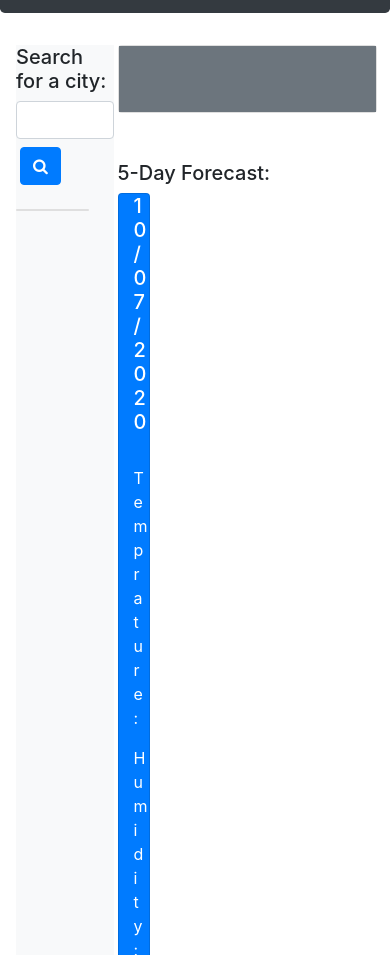
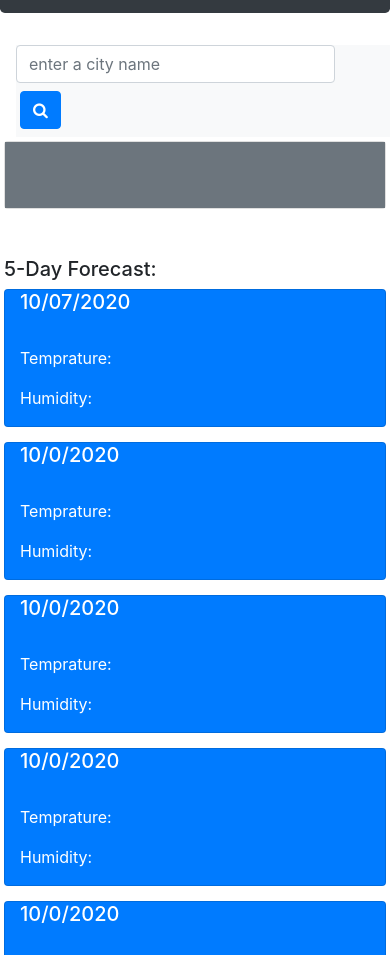
Before and after one commit to girmaD/Weather-Dashboard, a plain HTML site: page index.html in a window 390 px wide. Shown: the part 145-1100 px from the top of the page. Drawn offline with nearby package versions, Linux system fonts and the light colour scheme.

Commit message:
making the app responsive

```diff
--- a/index.html
+++ b/index.html
@@ -17,18 +17,18 @@
     </div>
     <div class="container-fluid">
         <div class="row">
-            <div class="col-3 bg-light ml-3">
+            <div class="col-md-3 bg-light ml-3">
                 <div class="row">
-                    <h5>Search for a city:</h5>
+                    <h5 class="d-none d-sm-block">Search for a city:</h5>
                     <form class="form-inline">
-                        <input type="text" class="form-control mb-2" id="city-name">
+                        <input type="text" class="form-control mb-2" id="city-name" placeholder="enter a city name">
                         <!-- <input id="city-name" class="form-control" type="text"> -->
 
                         <button type="submit" id="search-button" class="btn btn-primary mb-2 ml-1 float-right"><i
                             class="fa fa-search"></i></button>
                       </form>
                 </div>
-                <div class="row mt-3">
+                <div class="row mt-3 d-none d-sm-block">
                     <div class="card w-75">
                         <ul class="list-group list-group-flush">
 
@@ -36,7 +36,7 @@
                     </div>
                 </div>
             </div>
-            <div class="col-8 ml-1">
+            <div class="col-md-8 m-1">
                 <div class="row">
                     <div class="card w-100">
                         <div class="card-body bg-secondary text-white">
@@ -55,8 +55,8 @@
                     <h5>5-Day Forecast: </h5>
                 </div>
                 <div class="row">
-                    <div class="card-deck text-white">
-                        <div class="col-2 card bg-primary">
+                    <div class="card-deck text-white w-100">
+                        <div class="col-md-2 card bg-primary">
                           <div class="card-body p-0">
                             <h5 id="day-1">10/07/2020</h5>
                             <img alt="" id="day-one-icon">
@@ -64,7 +64,7 @@
                             <p id="humid-day-1">Humidity: </p>
                           </div>
                         </div>
-                        <div class="col-2 card bg-primary">
+                        <div class="col-md-2 card bg-primary">
                           <div class="card-body p-0">
                             <h5 id="day-2">10/0/2020</h5>
                             <img alt="" id="day-two-icon">
@@ -72,7 +72,7 @@
                             <p id="humid-day-2">Humidity: </p>
                           </div>
                         </div>
-                        <div class="col-2 card bg-primary">
+                        <div class="col-md-2 card bg-primary">
                           <div class="card-body p-0">
                             <h5 id="day-3">10/0/2020</h5>
                             <img alt="" id="day-three-icon">
@@ -80,7 +80,7 @@
                             <p id="humid-day-3">Humidity: </p>
                           </div>
                         </div>
-                        <div class="col-2 card bg-primary">
+                        <div class="col-md-2 card bg-primary">
                           <div class="card-body p-0">
                             <h5 id="day-4">10/0/2020</h5>
                             <img alt="" id="day-four-icon">
@@ -88,7 +88,7 @@
                             <p id="humid-day-4">Humidity: </p>
                           </div>
                         </div>
-                        <div class="col-2 card bg-primary">
+                        <div class="col-md-2 card bg-primary">
                           <div class="card-body p-0">
                             <h5 id="day-5">10/0/2020</h5>
                             <img alt="" id="day-five-icon">
--- a/script.js
+++ b/script.js
@@ -47,7 +47,7 @@ function updateLocationPage(location){
     let lat = location.coord.lat;
 
     function buildUVIndexUrl(){
-        let url = "http://api.openweathermap.org/data/2.5/uvi?";
+        let url = "https://api.openweathermap.org/data/2.5/uvi?";
         var queryParams = { "appid": "99686e16316412bc9b27bd9cb868d399"};
         queryParams.lat = lat;
         queryParams.lon = lon;
```
